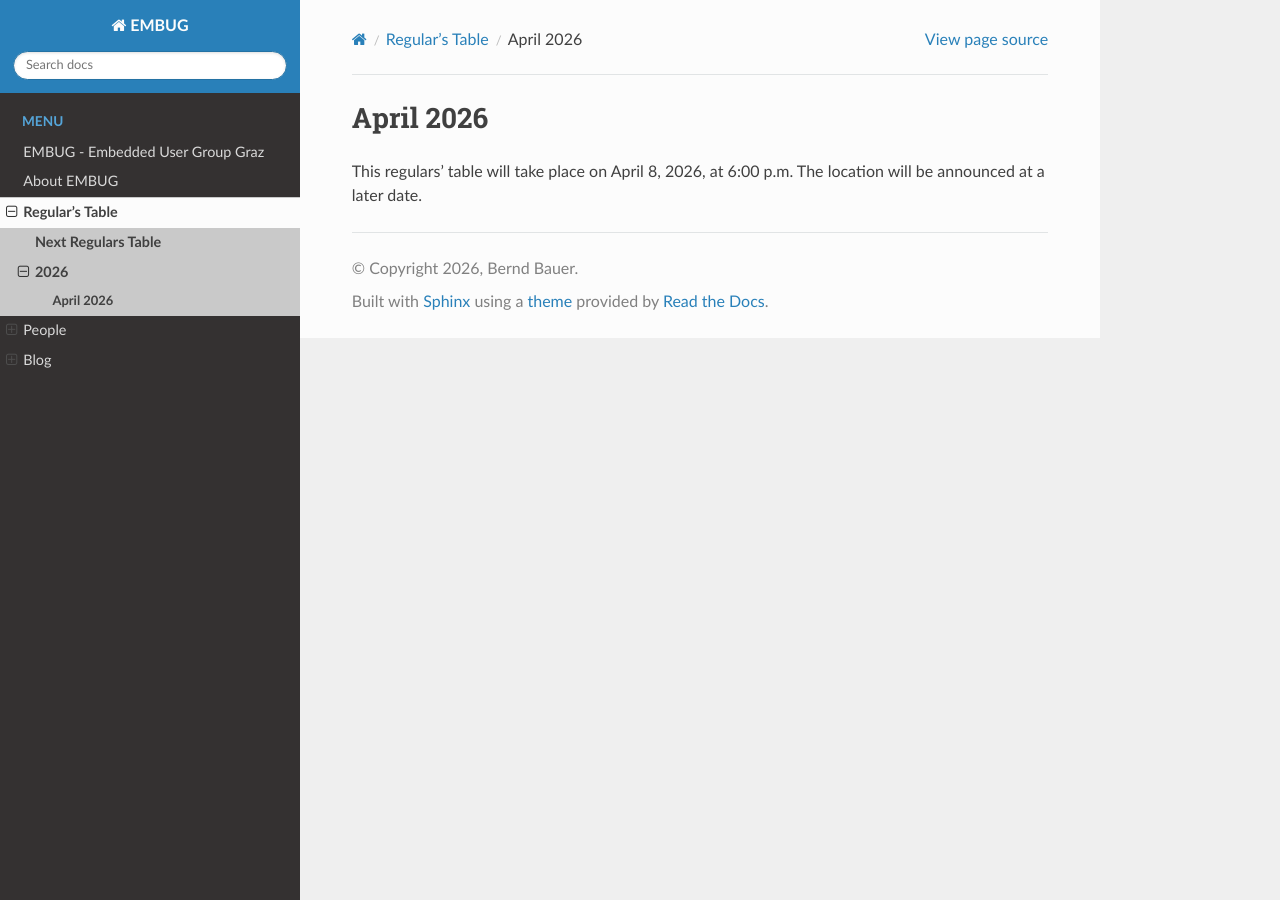
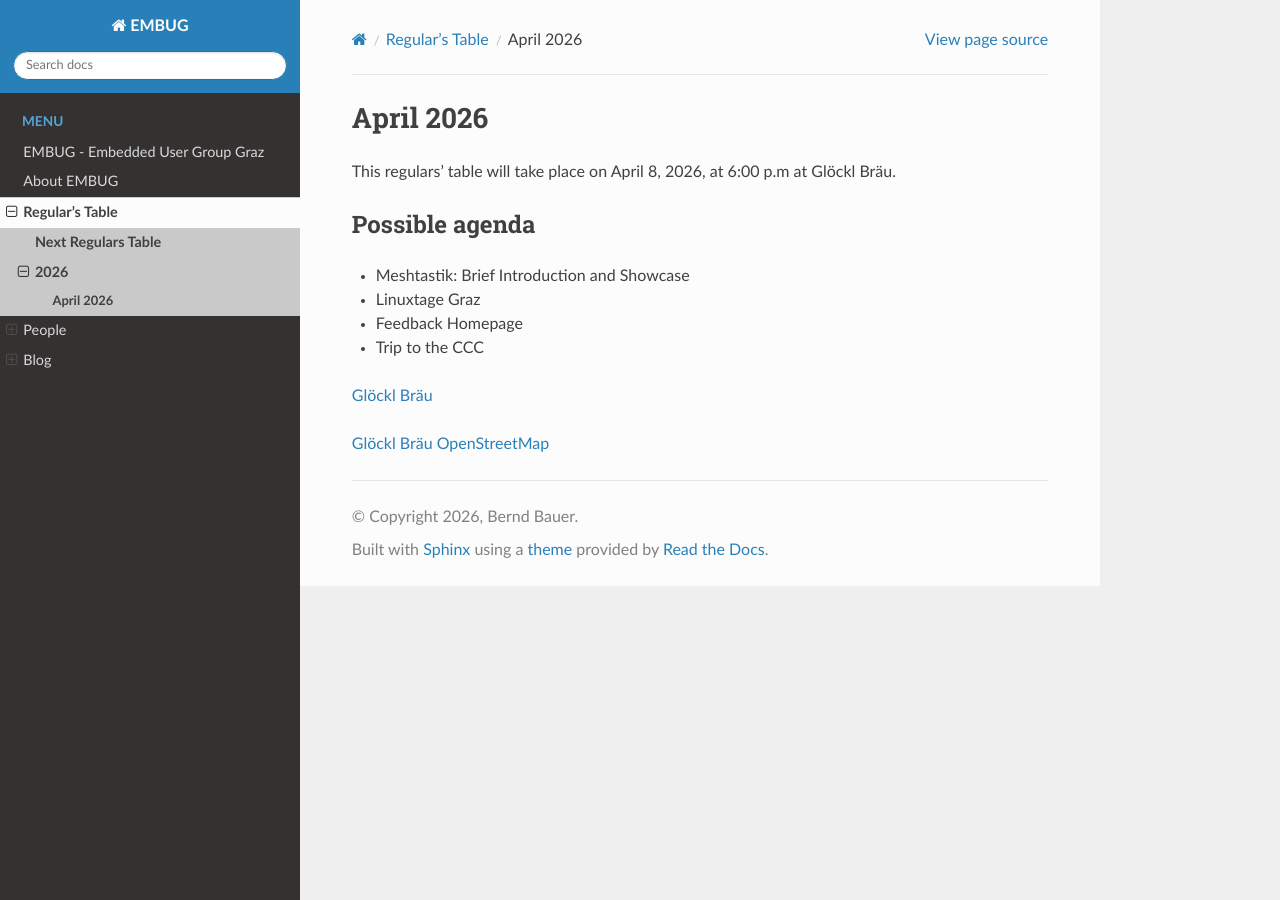
Before and after one commit to embug-org/website, a Sphinx documentation site: the page built from source/regulars_table/2026/04_april.rst, in a window 1280 px wide. Built offline with Sphinx 7.4.7 and the Read the Docs theme 3.1.0, drawn with Linux system fonts in a browser that asks for light colours.

Commit message:
Updated regulars table page for april 2026

```diff
--- a/source/index.rst
+++ b/source/index.rst
@@ -13,8 +13,7 @@ EMBUG - Embedded User Group Graz
    /blog/index
 
 .. important::
-   The next regulars table will take place on April 8, 2026, at 6:00 p.m.
-   The location will be announced at a later date.
+   The next regulars table will take place on April 8, 2026, at 6:00 p.m. at Glöckl Bräu.
    See :doc:`April 2026 <regulars_table/2026/04_april>`.
 
 .. note::
--- a/source/regulars_table/2026/04_april.rst
+++ b/source/regulars_table/2026/04_april.rst
@@ -1,5 +1,16 @@
 April 2026
 ==========
 
-This regulars' table will take place on April 8, 2026, at 6:00 p.m.
-The location will be announced at a later date.
+This regulars' table will take place on April 8, 2026, at 6:00 p.m at Glöckl Bräu.
+
+Possible agenda
+---------------
+
+* Meshtastik: Brief Introduction and Showcase
+* Linuxtage Graz
+* Feedback Homepage
+* Trip to the CCC
+
+`Glöckl Bräu <https://www.gloecklbraeu.at/>`_
+
+`Glöckl Bräu OpenStreetMap <https://www.openstreetmap.org/node/269957911>`_
```
